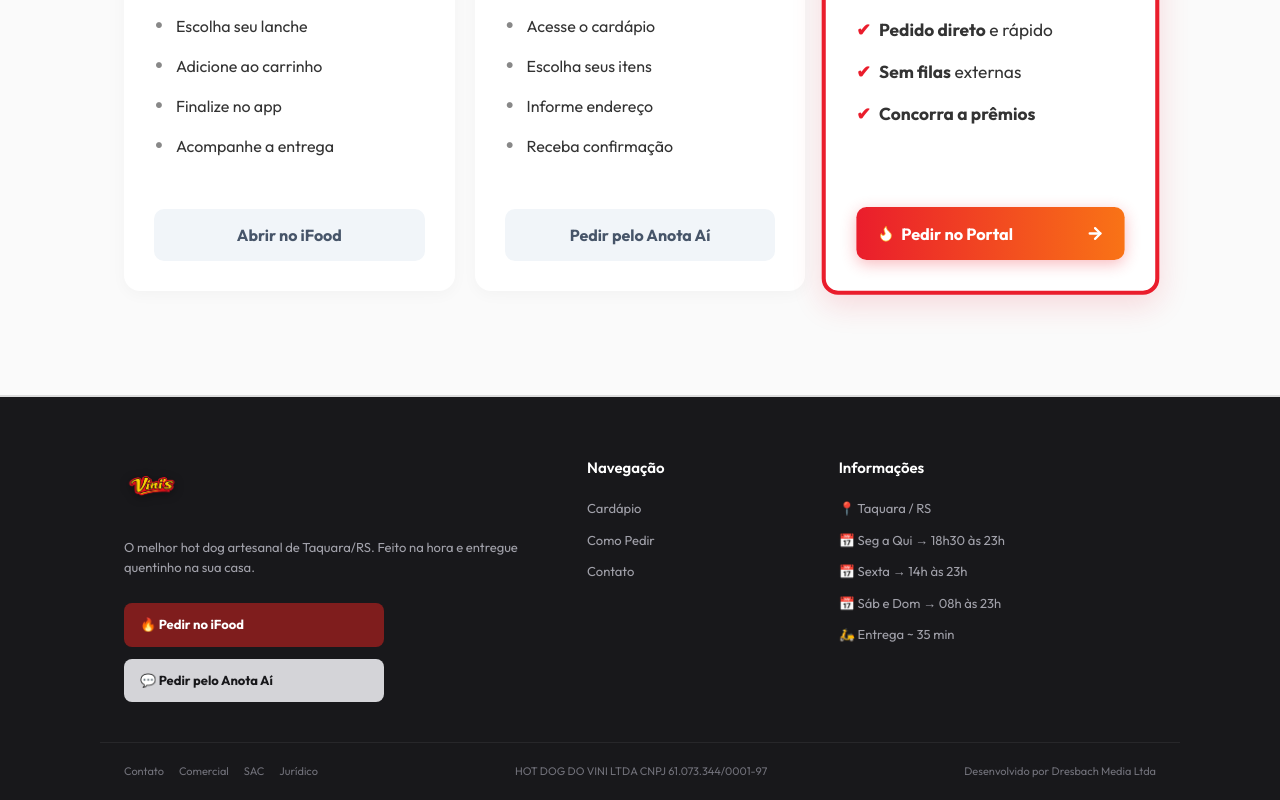
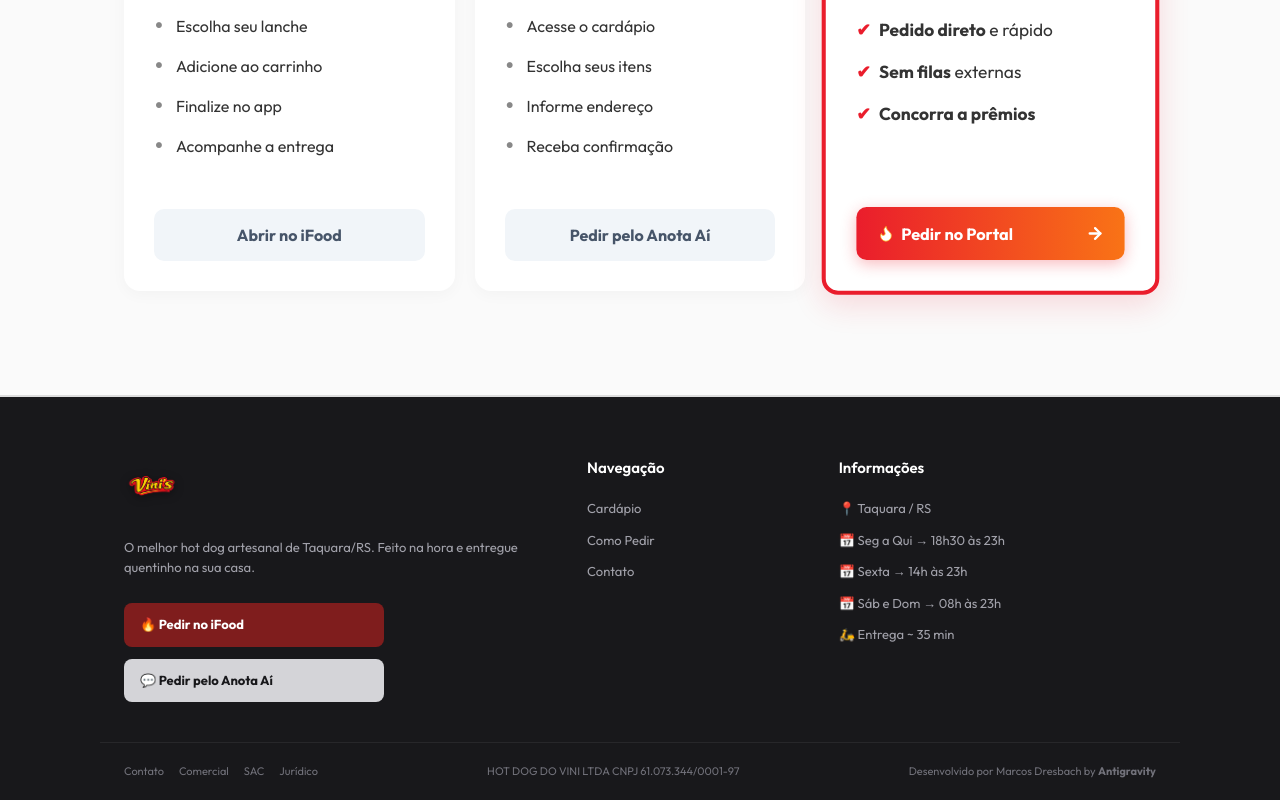
Before and after one commit to dresbach-records/hot-dog-do-vini, a React (Vite) app: page / in a window 1280 px wide. Shown: the part 2627-3427 px from the top of the page. Built offline with nearby package versions, Linux system fonts and the light colour scheme; no server answers; the database is empty.

Commit message:
feat: add Footer component and implement PortalCliente dashboard with cart and authentication logic

```diff
--- a/src/components/Site/Footer.jsx
+++ b/src/components/Site/Footer.jsx
@@ -39,7 +39,9 @@
         <a href="mailto:juridico@hotdogdovini.com.br">Jurídico</a>
       </div>
       <div className="fbot-cnpj">HOT DOG DO VINI LTDA CNPJ 61.073.344/0001-97</div>
-      <div className="fbot-dev">Desenvolvido por Dresbach Media Ltda</div>
+      <div className="fbot-dev">
+        Desenvolvido por Marcos Dresbach by <a href="https://www.google.com/search?q=antigravity" target="_blank" rel="noreferrer" style={{ color: 'inherit', fontWeight: 'bold' }}>Antigravity</a>
+      </div>
     </div>
   </footer>
 );
--- a/src/pages/PortalCliente.jsx
+++ b/src/pages/PortalCliente.jsx
@@ -462,10 +462,12 @@
           </div>
         </div>
 
-        <div className="vini-portal-copyright">
+        <div className="vini-portal-copyright" style={{ marginTop: '1.5rem', opacity: 0.8, fontSize: '0.75rem' }}>
           © 2026 VINI'S INDUSTRIAL — O verdadeiro hot dog taquarense.
           <br/>
           HOT DOG DO VINI.LTDA | CNPJ 63.073.948/0001-97
+          <br/>
+          Desenvolvido por Marcos Dresbach by <a href="https://www.google.com/search?q=antigravity" target="_blank" rel="noreferrer" style={{ color: 'inherit', fontWeight: 'bold' }}>Antigravity</a>
         </div>
       </footer>
 
```
